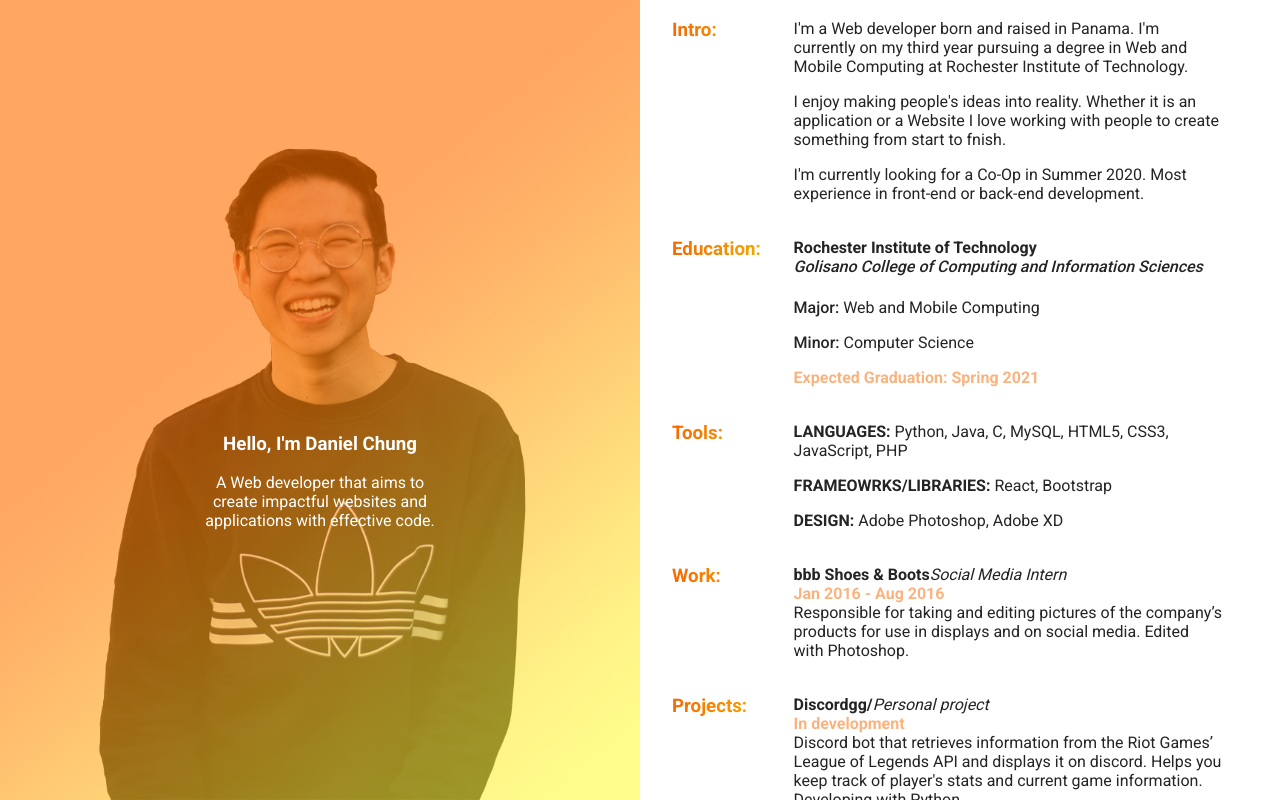
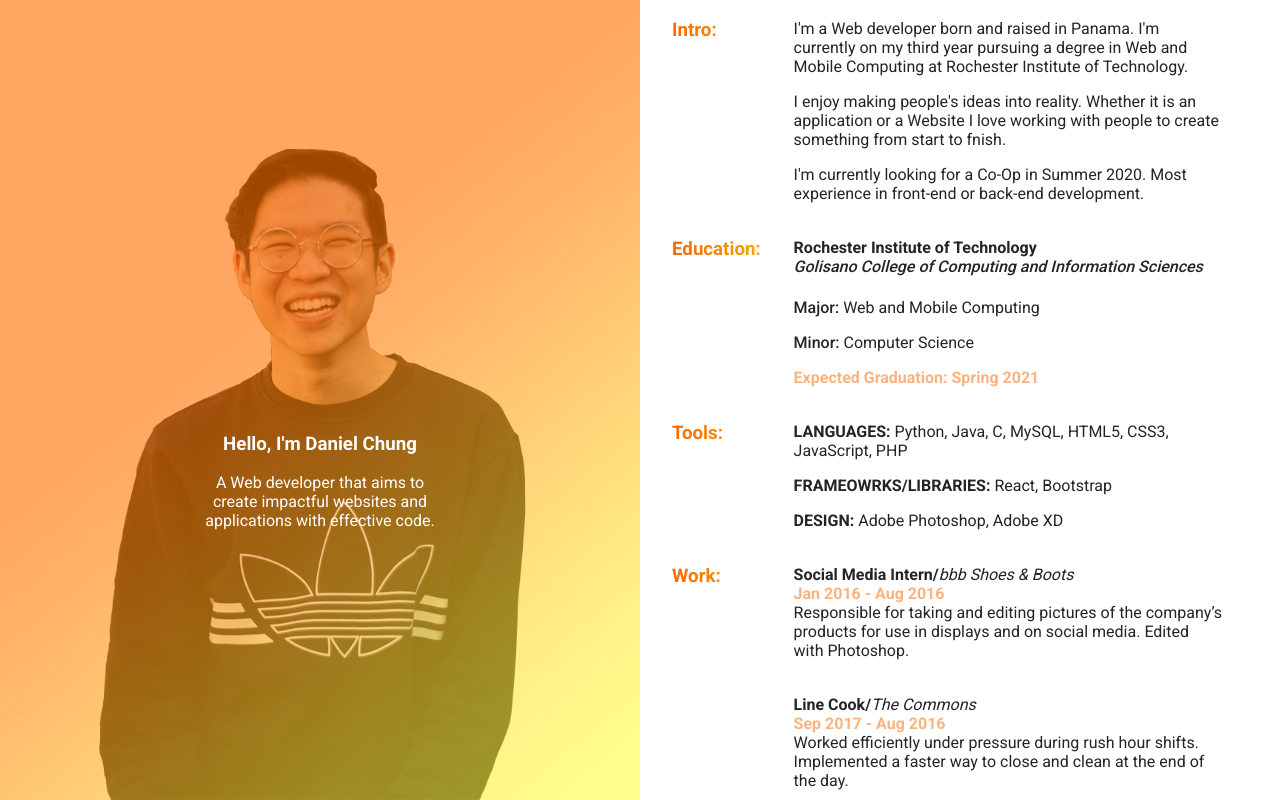
Before and after one commit to pikachungg/Resume_website, a React (Create React App) app: page / in a window 1280 px wide. Built offline with nearby package versions, Linux system fonts and the light colour scheme.

Commit message:
Added my projects

```diff
--- a/src/App.js
+++ b/src/App.js
@@ -56,15 +56,42 @@ function App() {
 				description="Responsible for taking and editing pictures of the company’s products for use in displays and on social media. Edited with Photoshop."
 				/>
 
+				<Work title=""
+				place="The Commons"
+				position="Line Cook"
+				duration="Sep 2017 - Aug 2016"
+				description="Worked efficiently under pressure during rush hour shifts. Implemented a faster way to close and clean at the end of the day."
+				/>
+
+				<Work title=""
+				place="bbb Shoes and Boots"
+				position="Software Developer"
+				duration="May 2019 - Aug 2019"
+				description="Developed four web applications that helped improve the company's storage system. Using MySQL, PHP, HTML/CSS."
+				/>
+
 				{/* project */}
-				<div className="introduction">
-					<h3>Projects: </h3>
-					<div className="div-content">
-						<p className="work">Discordgg/<span className="work-description">Personal project</span></p>
-						<p className="work-duration">In development</p>
-						<p>Discord bot that retrieves information from the Riot Games’ League of Legends API and displays it on discord. Helps you keep track of player's stats and current game information. Developing with Python.</p>
-					</div>
-				</div>
+				<Work title="Projects:"
+				place="Personal Project"
+				position="Discordgg"
+				duration="In development"
+				description="Discord bot that retrieves information from the Riot Games’ League of Legends API and displays it on discord. Helps you keep track of player's stats and current game information. Developing with Python."
+				/>
+
+				<Work title=""
+				place="Project"
+				position="Swoop"
+				duration="In development"
+				description="Game developed aimed to reduce stress and for mental health. This game was developed using HTML/CSS, javascript and implemented ReactJS."
+				/>
+
+				<Work title=""
+				place="Personal Project"
+				position="Resume Website"
+				duration="Nov 2019 - Dec 2019"
+				description="Personal website to display my resume. This project was to gain experience and develop more of my knowledge abour ReactJS. This project was developed with HTML/CSS and ReactJS."
+				/>
+
 				{/* Leadership */}
 				<div className="introduction">
 					<h3>Leadership: </h3>
--- a/src/components/Work.js
+++ b/src/components/Work.js
@@ -7,7 +7,7 @@ class Work extends React.Component{
         const content = [];
         for (var i = 0; i < keys.length; i++){
             if (keys[i] === "place"){
-                content.push(<p className="work">{props_list["place"]}<span className="work-description">{props_list["position"]}</span></p>);
+                content.push(<p className="work">{props_list["position"]}/<span className="work-description">{props_list["place"]}</span></p>);
             }
             if (keys[i] === "duration"){
                 content.push(<p className="work-duration">{props_list["duration"]}</p>);
```
